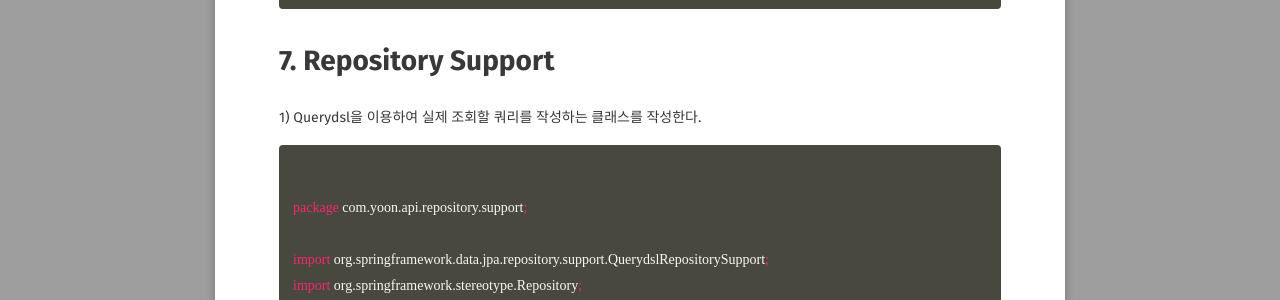
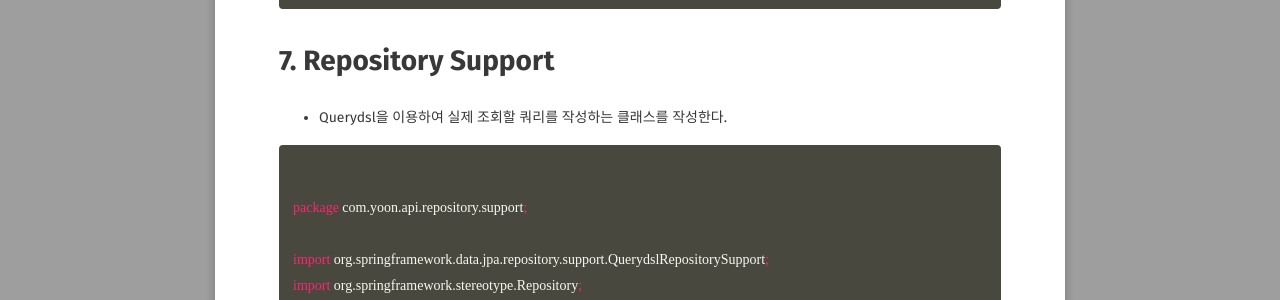
Before and after one commit to GayeonYoon/GayeonYoon.github.io, a Jekyll site: the page built from _posts/2021-07-30-REST_API_POST_3.md, in a window 1280 px wide and 900 px high, scrolled down 8325 px. Shown: the part 151-451 px from the top of the window. Built offline with Jekyll 4.4.1, drawn with Linux system fonts in a browser that asks for light colours; some web fonts are replaced.

Commit message:
Update 2021-07-30-REST_API_POST_3.md

```diff
--- a/_posts/2021-07-30-REST_API_POST_3.md
+++ b/_posts/2021-07-30-REST_API_POST_3.md
@@ -269,7 +269,7 @@ public interface ApiHistoryRepository extends JpaRepository<ApiHistoryEntity, Lo
 {% endhighlight %}
 
 # 7. Repository Support
-1) Querydsl을 이용하여 실제 조회할 쿼리를 작성하는 클래스를 작성한다.
+* Querydsl을 이용하여 실제 조회할 쿼리를 작성하는 클래스를 작성한다.
 
 {% highlight java %}
 package com.yoon.api.repository.support;
```
